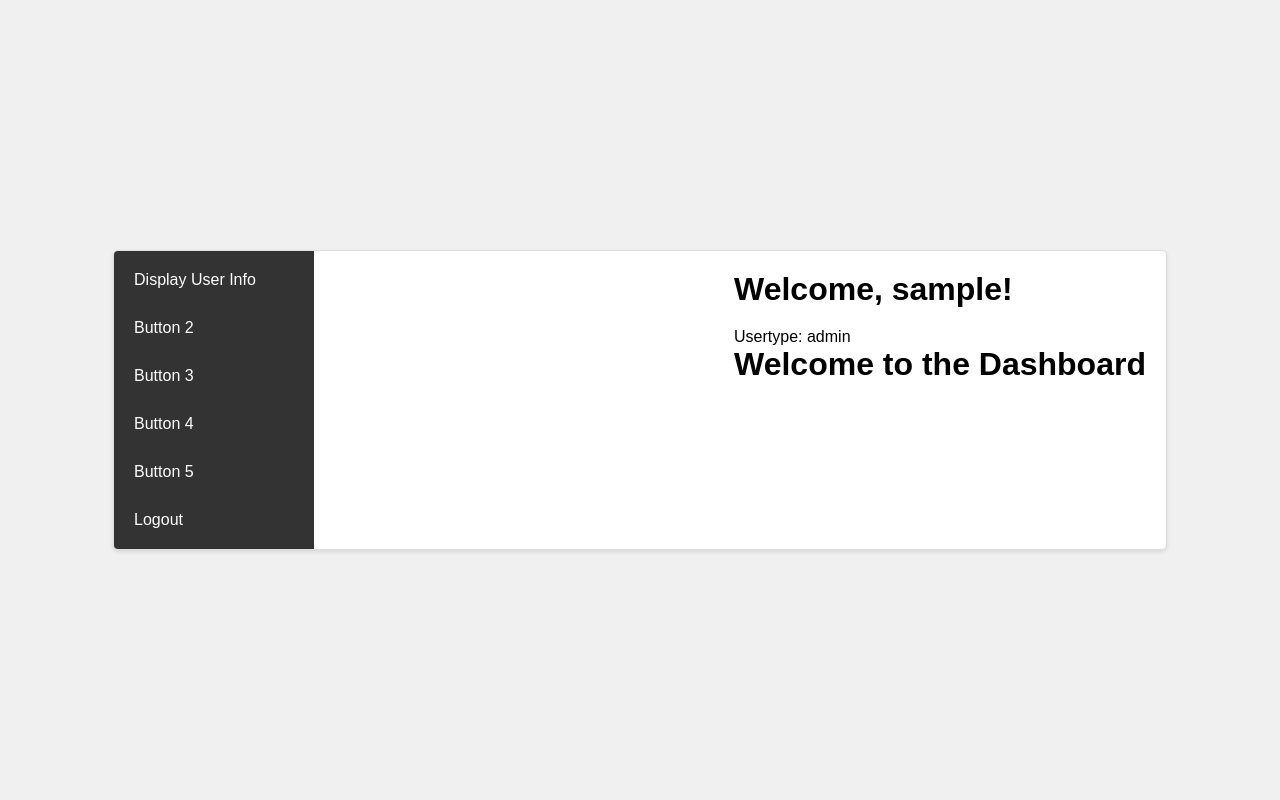
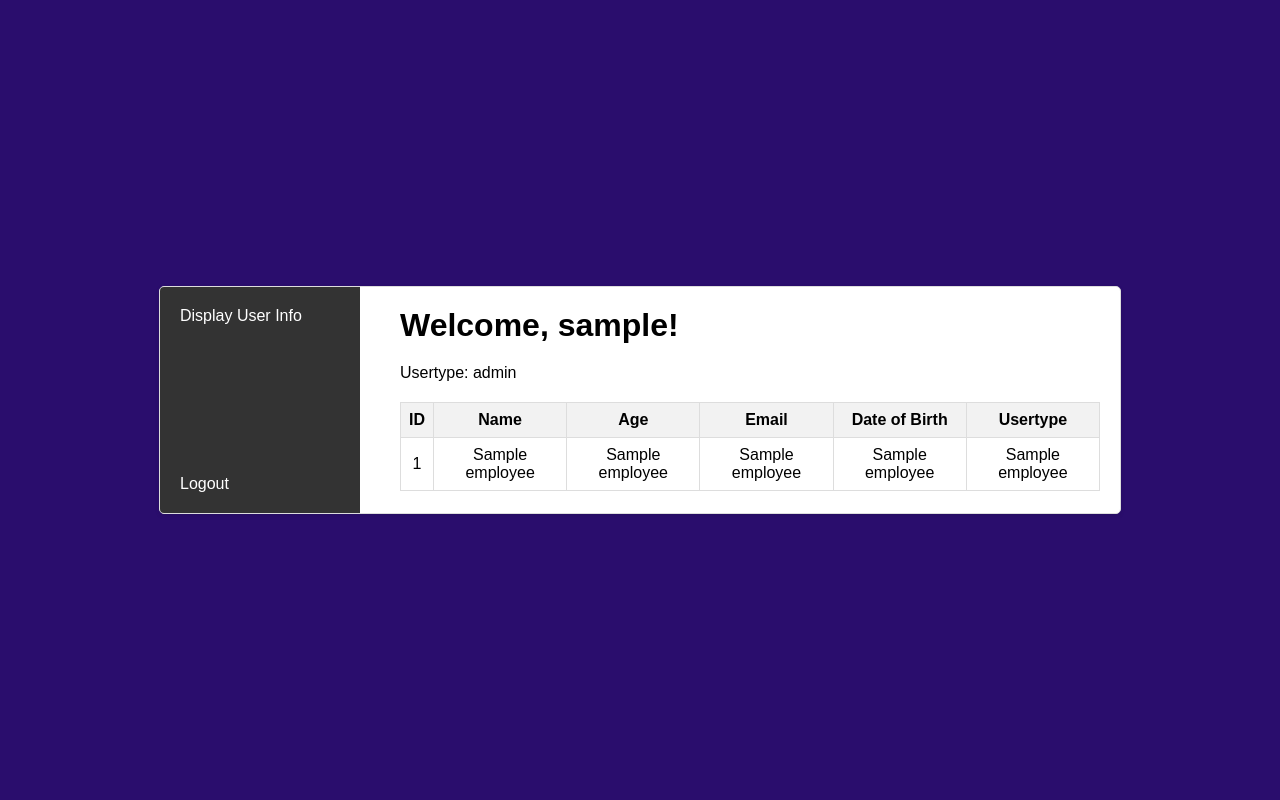
Before and after one commit to Josh011600/EmployeeProfiler, a Flask app: template templates/admin.html in a window 1280 px wide. Run offline with Flask 3, Linux system fonts and the light colour scheme; the template is opened without the code that fills it: most values are stand-ins (such as "Sample title", 1, 10 or a date in 2020).

Commit message:
trying to display in table my data from database

```diff
--- /dev/null
+++ b/READTutorial.txt
@@ -0,0 +1 @@
+https://github.com/techwithtim/Flask-Web-App-Tutorial/tree/main
--- a/app.py
+++ b/app.py
@@ -1,22 +1,20 @@
 from flask import Flask, render_template, request, redirect, url_for
+from flask_mail import Mail, Message
 import sqlite3
-
-
 from datetime import datetime
+from itsdangerous import URLSafeTimedSerializer, SignatureExpired
 
 app = Flask(__name__)
 
-'''
-I need to insert here what will i display in my dashboard.
 @app.route('/')
 def dashboard():
     conn = sqlite3.connect('mydatabase.db')
     cursor = conn.cursor()
-    cursor.execute('SELECT * FROM users')
+    cursor.execute('SELECT * FROM employees')
     tasks = cursor.fetchall()
     conn.close()
     return render_template('index.html', tasks=tasks)
-'''
+
 
 # Function to validate user credentials and return the role
 
@@ -53,9 +51,10 @@ def index():
     if user:
         username, usertype = user
           # Access 'username' at index 2
-        usertype = user[1]  # Access 'role' at index 4
+        usertype = user[1]
         if usertype == 'admin':
             # Add the logic for admin login (e.g., session management, redirect to admin dashboard)
+            employees = display_table()
             return render_template('admin.html', username=username, usertype=usertype)
         elif usertype == 'employee':
             # Add the logic for user login (e.g., session management, redirect to user dashboard)
@@ -67,19 +66,21 @@ def index():
 
 
 
-@app.route('/admin.html')
-def admin_dashboard():
 
-    # Add the logic for the admin dashboard here
-    username = "username"  # Replace this with the actual username retrieved from the database
-    return render_template('admin.html', username=username)
 
-@app.route('/user.html')
-def user_dashboard():
+@app.route('/')
+def display_table():
+    conn = sqlite3.connect('mydatabase.db')
+    cursor = conn.cursor()
+    cursor.execute("SELECT id, name, age, email, dateOfBirth, usertype FROM employees")
+    employees = cursor.fetchall()
+    conn.close()
 
-    # Add the logic for the user dashboard here
-    username = "username"  # Replace this with the actual username retrieved from the database
-    return render_template('user.html', username=username)
+    return render_template('admin.html', employees=employees)
+
+
+
+
 
 @app.route('/register')
 def register():
@@ -126,5 +127,11 @@ def registration_failed():
     return render_template('registration_failed.html', reason=reason)
 
 
+
+
+
+
+
+
 if __name__ == '__main__':
     app.run(debug=True)
--- a/static/css/styleadmin.css
+++ b/static/css/adminform.css
@@ -7,7 +7,7 @@ body, h1, p, a, button {
 
   /* Basic styling for the body */
   body {
-    background-color: #f0f0f0;
+    background-color: #2a0d6d;
     display: flex;
     justify-content: center;
     align-items: center;
@@ -19,7 +19,7 @@ body, h1, p, a, button {
     display: flex;
     border: 1px solid #ddd;
     border-radius: 5px;
-    overflow: hidden;
+    overflow: scroll;
     background-color: white;
     box-shadow: 0 2px 4px rgba(0, 0, 0, 0.1);
   }
@@ -27,6 +27,7 @@ body, h1, p, a, button {
   /* Styling for the sidebar */
   #sidebar {
     width: 200px;
+    max-width: 600px;
     background-color: #333;
     color: white;
   }
@@ -48,7 +49,9 @@ body, h1, p, a, button {
   #main-content {
     flex: 1;
     padding: 20px;
-    margin-left: 400px;
+    margin-left: 20px;
+    width: 700px;
+    max-width: 100%;
   }
 
   h1 {
@@ -59,3 +62,32 @@ body, h1, p, a, button {
   #logout-button {
     margin-top: 20px;
   }
+
+
+
+.dropdown-content {
+    display: none;
+}
+
+/* Show the dropdown content when its parent has the "show" class */
+.show .dropdown-content {
+    display: block;
+}
+
+.dashboard {
+  padding: 20px;
+  background-color: #f0f0f0;
+}
+.table {
+  width: 100%;
+  border-collapse: collapse;
+  margin-top: 20px;
+}
+.table th, .table td {
+  border: 1px solid #ddd;
+  padding: 8px;
+  text-align: center;
+}
+.table th {
+  background-color: #f2f2f2;
+}
--- a/templates/admin.html
+++ b/templates/admin.html
@@ -4,24 +4,63 @@
     <title>Admin Dashboard</title>
     <meta charset="UTF-8" />
     <meta name="viewport" content="width=device-width, initial-scale=1" />
-    <link rel="stylesheet" type="text/css" href="{{ url_for('static', filename='css/styleadmin.css') }}">
-</head>
+    <link rel="stylesheet" type="text/css" href="{{ url_for('static', filename='css/adminform.css') }}">
+
+  </head>
 <body>
     <!-- Add your admin dashboard content here -->
     <div id="dashboard">
         <div id="sidebar">
           <a class="button" href="#">Display User Info</a>
-          <a class="button" href="#">Button 2</a>
-          <a class="button" href="#">Button 3</a>
-          <a class="button" href="#">Button 4</a>
-          <a class="button" href="#">Button 5</a>
-    <a class="button" href="{{ url_for('index_page') }}">Logout</a>
+          <a class="button" href="#"></a>
+          <a class="button" href="#"></a>
+          <a class="button" href="#"></a>
+          <a class="button" href="#"></a>
+          <a class="button" href="{{ url_for('index_page') }}">Logout</a>
+
         </div>
         <div id="main-content">
           <!-- Your main content goes here -->
           <h1>Welcome, {{ username }}!</h1>
           <p>Usertype: {{ usertype }}</p>
-          <h1>Welcome to the Dashboard</h1>
-        </div>
+
+      <table class="table">
+        <tr>
+            <th>ID</th>
+            <th>Name</th>
+            <th>Age</th>
+            <th>Email</th>
+            <th>Date of Birth</th>
+            <th>Usertype</th>
+
+        </tr>
+
+        {% for employee in employees %}
+                    <tr>
+                        <td>{{ employee[0] }}</td>
+                        <td>{{ employee[1] }}</td>
+                        <td>{{ employee[2] }}</td>
+                        <td>{{ employee[3] }}</td>
+                        <td>{{ employee[6] }}</td>
+                        <td>{{ employee[7] }}</td>
+                    </tr>
+                {% endfor %}
+
+    </table>
+    </div>
+       </div>
+
+<!-- Drop down Settings
+        <div class="dropdown">
+          <button class="dropbtn" id="dropdownButton">Settings</button>
+    <div class="dropdown-content" id="dropdownContent">
+              <a href="#">Profile</a>
+              <a href="#">Account</a>
+              <a href="#">Privacy</a>
+              <a href="#">Notifications</a>
+
+          </div>
+      </div>
+      -->
 </body>
 </html>
--- a/templates/success.html
+++ b/templates/success.html
@@ -7,7 +7,6 @@
 </head>
   <title>Success</title>
   <script>
-    // JavaScript code to show an alert
     window.onload = function() {
       alert('Registration Successful!');
     };
```
Also changed, not shown: static/css/index.css (+20 -2 lines), static/js/adminform.js (added, +20 -0 lines), templates/index.html (+5 -2 lines), mydatabase.db, 1 other file.
